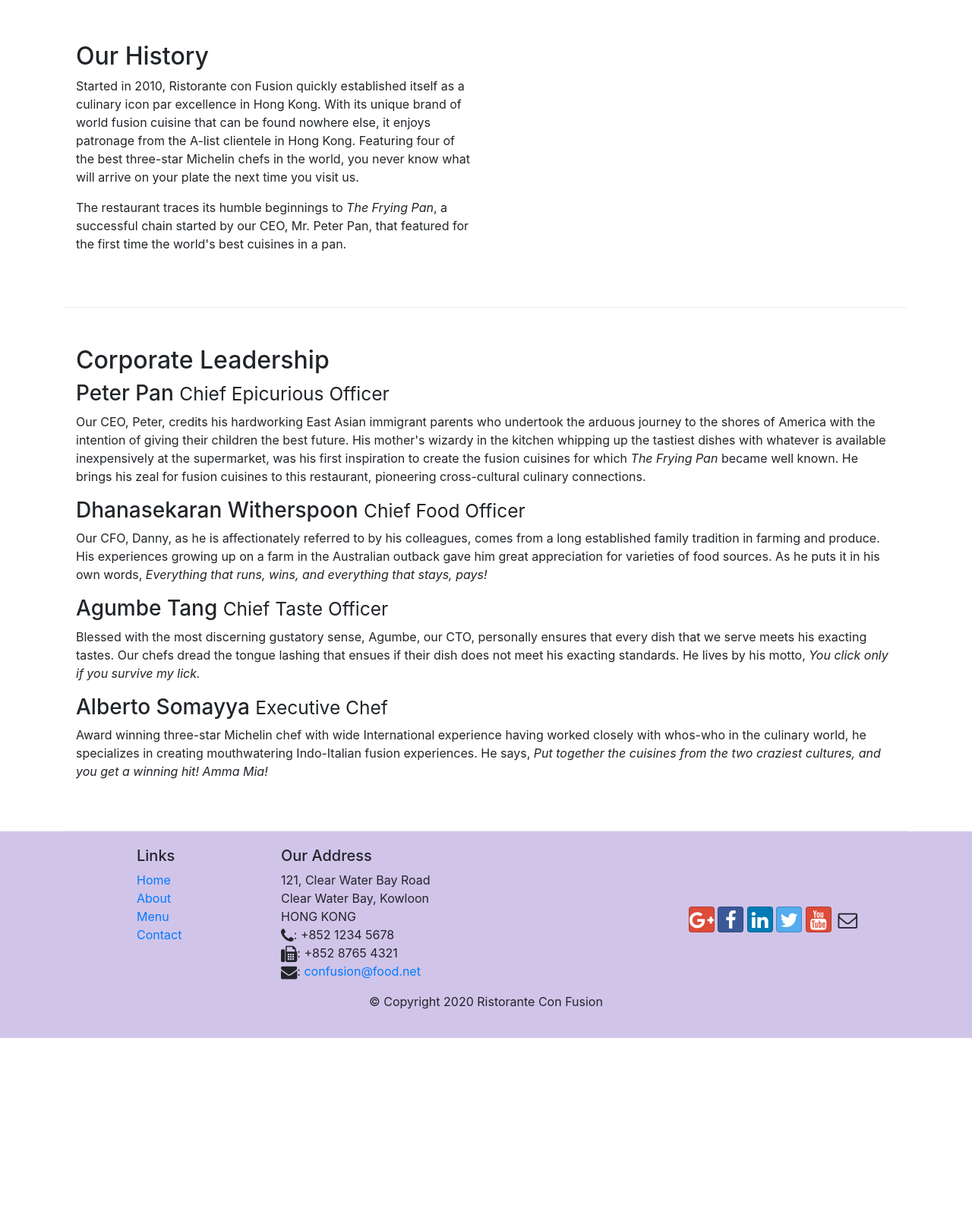
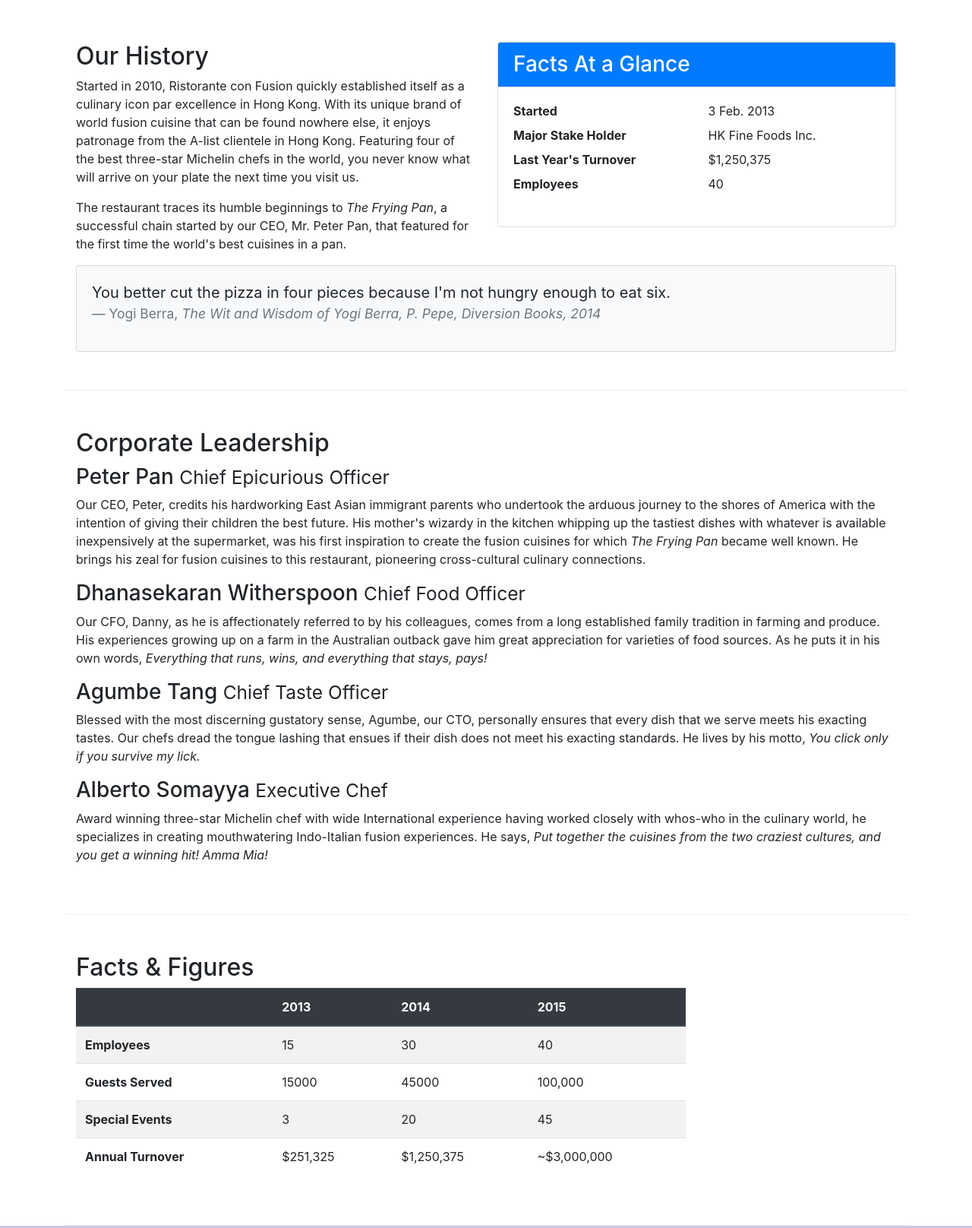
Before and after one commit to rashmiv99/Full-Stack-Web-Development-HKUST, a website: page aboutus.html in a window 1280 px wide. Shown: the part 420-2036 px from the top of the page at 76% size. Before the commit the page ends 1786 px from the top, so only its background shows below. Drawn offline with nearby package versions, Linux system fonts and the light colour scheme.

Commit message:
Tables and Cards

```diff
--- a/aboutus.html
+++ b/aboutus.html
@@ -20,13 +20,13 @@
             <button class="navbar-toggler" type="button" data-toggle="collapse" data-target="#Navbar">
                 <span class="navbar-toggler-icon"></span>
             </button>
-            <a class="navbar-brand mr-auto" href="./index.html">Ristorante con Fusion</a>
+            <a class="navbar-brand" href="#">Ristorante con Fusion</a>
             <div class="collapse navbar-collapse" id="Navbar">
                 <ul class="navbar-nav mr-auto">
-                    <li class="nav-item"><a class="nav-link" href="./index.html"><span class="fa fa-home fa-lg"></span> Home</a></li>
-                    <li class="nav-item active"><a class="nav-link" href="#"><span class="fa fa-info fa-lg"></span> About</a></li>
-                    <li class="nav-item"><a class="nav-link" href="#"><span class="fa fa-list fa-lg"></span> Menu</a></li>
-                    <li class="nav-item"><a class="nav-link" href="./contactus.html"><span class="fa fa-address-card fa-lg"></span> Contact</a></li>
+                        <li class="nav-item"><a class="nav-link" href="./index.html"><span class="fa fa-home fa-lg"></span> Home</a></li>
+                        <li class="nav-item active"><a class="nav-link" href="#"><span class="fa fa-info fa-lg"></span> About</a></li>
+                        <li class="nav-item"><a class="nav-link" href="#"><span class="fa fa-list fa-lg"></span> Menu</a></li>
+                        <li class="nav-item"><a class="nav-link" href="./contactus.html"><span class="fa fa-address-card fa-lg"></span> Contact</a></li>
                 </ul>
             </div>
         </div>
@@ -63,7 +63,32 @@
                 <p>Started in 2010, Ristorante con Fusion quickly established itself as a culinary icon par excellence in Hong Kong. With its unique brand of world fusion cuisine that can be found nowhere else, it enjoys patronage from the A-list clientele in Hong Kong.  Featuring four of the best three-star Michelin chefs in the world, you never know what will arrive on your plate the next time you visit us.</p>
                 <p>The restaurant traces its humble beginnings to <em>The Frying Pan</em>, a successful chain started by our CEO, Mr. Peter Pan, that featured for the first time the world's best cuisines in a pan.</p>
             </div>
-            <div>
+            <div class="col-sm">
+                <div class="card">
+                    <h3 class="card-header bg-primary text-white">Facts At a Glance</h3>
+                    <div class="card-body">
+                        <dl class="row">
+                            <dt class="col-6">Started</dt>
+                            <dd class="col-6">3 Feb. 2013</dd>
+                            <dt class="col-6">Major Stake Holder</dt>
+                            <dd class="col-6">HK Fine Foods Inc.</dd>
+                            <dt class="col-6">Last Year's Turnover</dt>
+                            <dd class="col-6">$1,250,375</dd>
+                            <dt class="col-6">Employees</dt>
+                            <dd class="col-6">40</dd>
+                        </dl>
+                    </div>
+                </div>
+            </div>
+            <div class="col-12">
+                <div class="card card-body bg-light">
+                    <blockquote class="blockquote">
+                        <p class="mb-0">You better cut the pizza in four pieces because I'm not hungry enough to eat six.</p>
+                        <footer class="blockquote-footer">Yogi Berra,
+                            <cite title="Source Title">The Wit and Wisdom of Yogi Berra, P. Pepe, Diversion Books, 2014</cite>
+                        </footer>
+                    </blockquote>
+                </div>
             </div>
         </div>
 
@@ -81,7 +106,50 @@
                 <p class="d-none d-sm-block">Award winning three-star Michelin chef with wide International experience having worked closely with whos-who in the culinary world, he specializes in creating mouthwatering Indo-Italian fusion experiences. He says, <em>Put together the cuisines from the two craziest cultures, and you get a winning hit! Amma Mia!</em></p>
             </div>
        </div>
-
+       <div class="row row-content">
+           <div class="col-12 col-sm-9">
+               <h2>Facts &amp; Figures</h2>
+               <div class="table-responsive">
+                   <table class="table table-striped">
+                       <thead class="thead-dark">
+                           <tr>
+                               <th>&nbsp;</th>
+                               <th>2013</th>
+                               <th>2014</th>
+                               <th>2015</th>
+                           </tr>
+                       </thead>
+                       <tbody>
+                           <tr>
+                               <th>Employees</th>
+                               <td>15</td>
+                               <td>30</td>
+                               <td>40</td>
+                           </tr>
+                           <tr>
+                               <th>Guests Served</th>
+                               <td>15000</td>
+                               <td>45000</td>
+                               <td>100,000</td>
+                           </tr>
+                           <tr>
+                               <th>Special Events</th>
+                               <td>3</td>
+                               <td>20</td>
+                               <td>45</td>
+                           </tr>
+                           <tr>
+                               <th>Annual Turnover</th>
+                               <td>$251,325</td>
+                               <td>$1,250,375</td>
+                               <td>~$3,000,000</td>
+                           </tr>
+                       </tbody>
+                   </table>
+               </div>
+           </div>
+           <div class="col-12 col-sm-3"></div>
+       </div>
     </div>
 
     <footer class="footer">
```
Also changed, not shown: index.html (+5 -6 lines).
